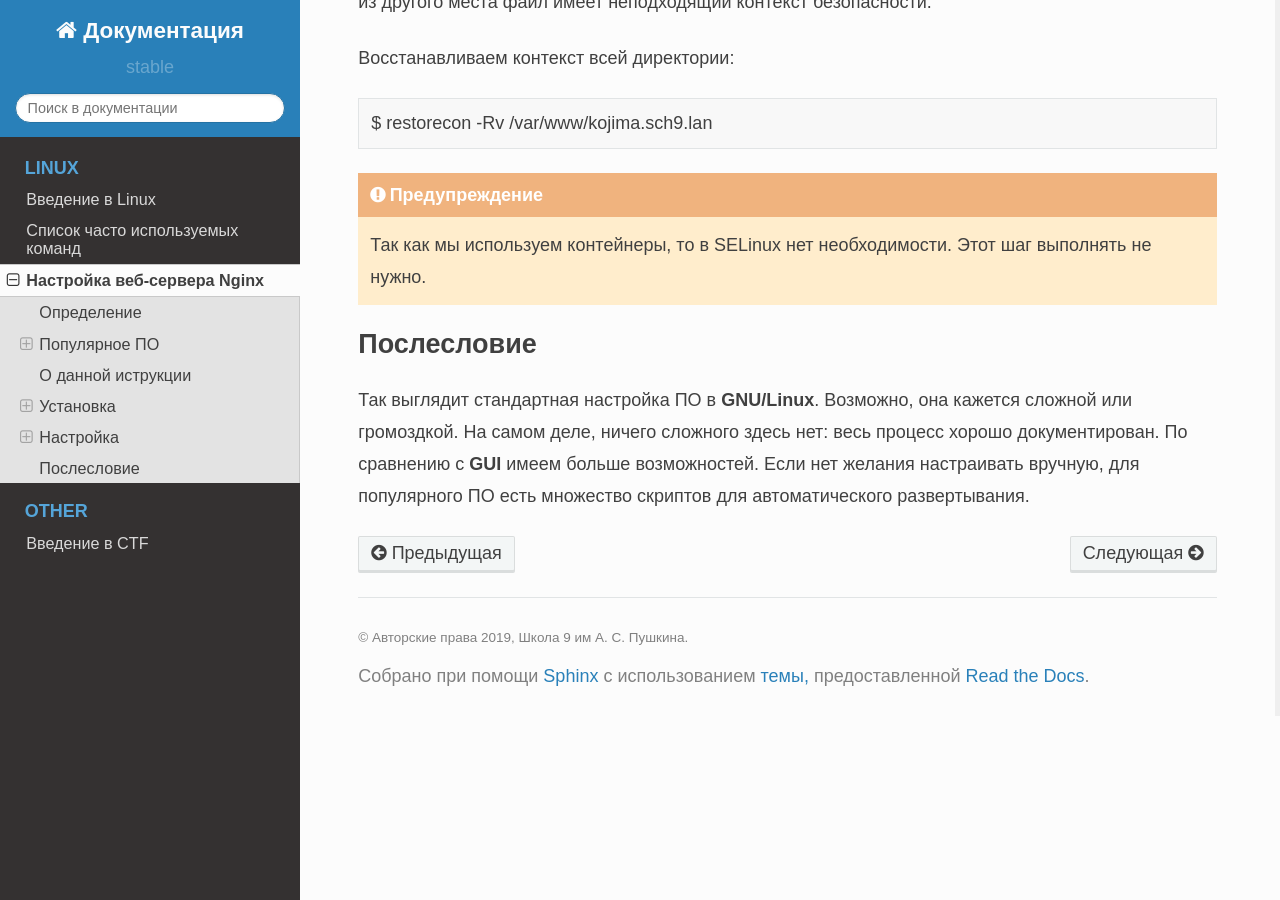
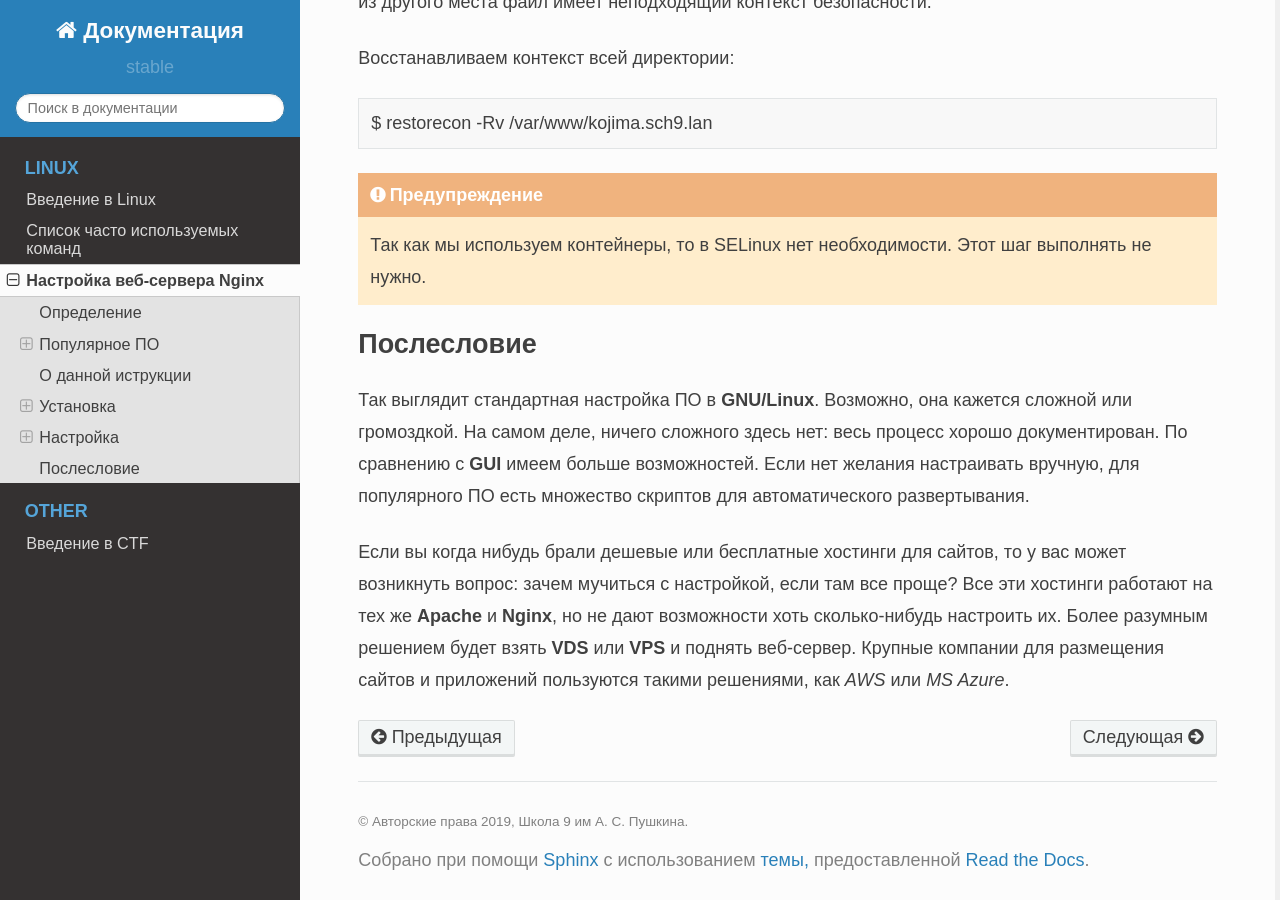
Before and after one commit to Vladius25/docs, a Sphinx documentation site: the page built from source/nginx.rst, in a window 1280 px wide and 900 px high, scrolled down 7579 px. Built offline with Sphinx 7.4.7 and the Read the Docs theme 2.0.0, drawn with Linux system fonts in a browser that asks for light colours.

Commit message:
nginx.rst updated

```diff
--- a/source/nginx.rst
+++ b/source/nginx.rst
@@ -264,3 +264,5 @@ Cоздадим директорию, которую мы указали в ка
 =================
 
 Так выглядит стандартная настройка ПО в **GNU/Linux**. Возможно, она кажется сложной или громоздкой. На самом деле, ничего сложного здесь нет: весь процесс хорошо документирован. По сравнению с **GUI** имеем больше возможностей. Если нет желания настраивать вручную, для популярного ПО есть множество скриптов для автоматического развертывания.
+
+Если вы когда нибудь брали дешевые или бесплатные хостинги для сайтов, то у вас может возникнуть вопрос: зачем мучиться с настройкой, если там все проще? Все эти хостинги работают на тех же **Apache** и **Nginx**, но не дают возможности хоть сколько-нибудь настроить их. Более разумным решением будет взять **VDS** или **VPS** и поднять веб-сервер. Крупные компании для размещения сайтов и приложений пользуются такими решениями, как *AWS* или *MS Azure*.
```
